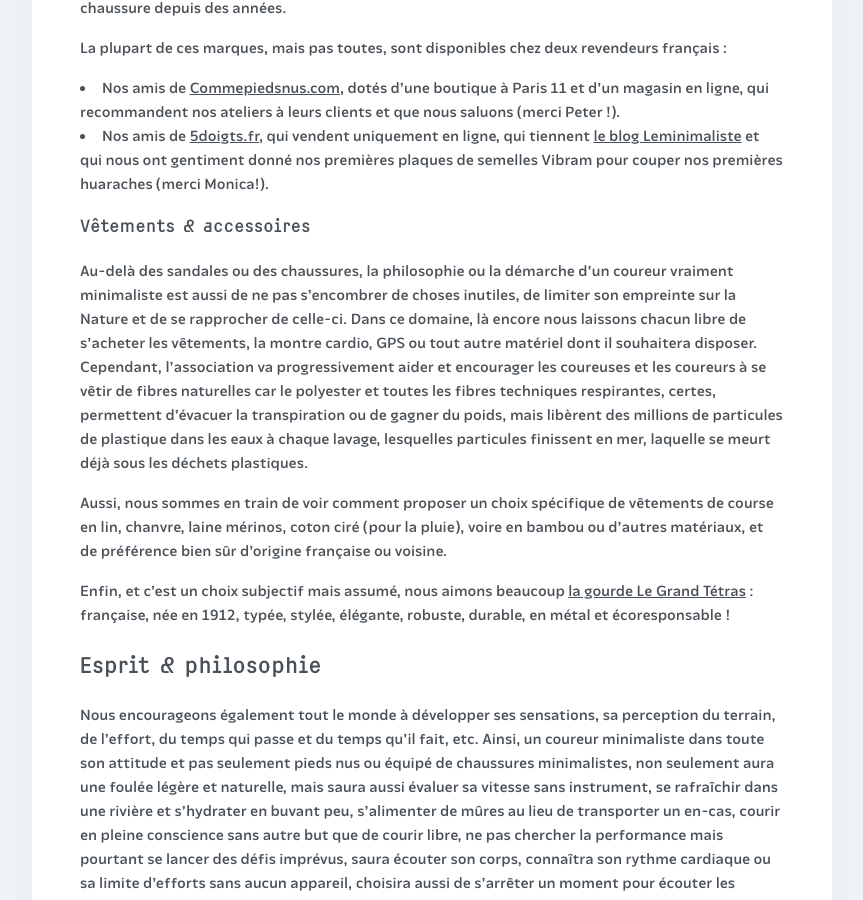
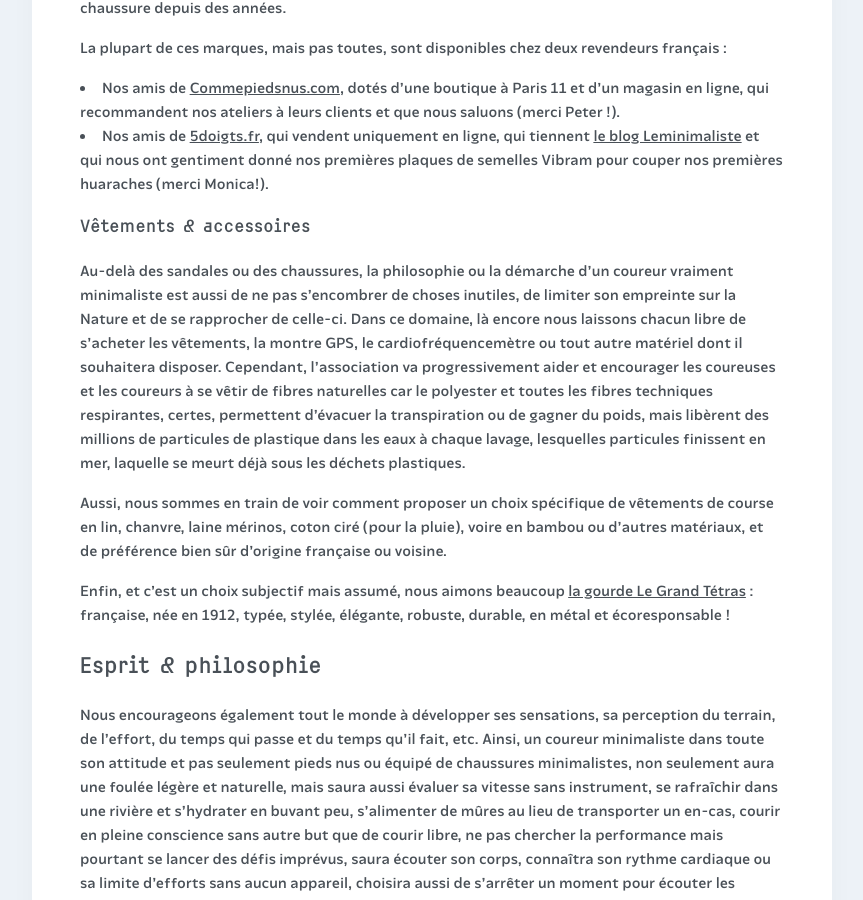
Before and after one commit to courirpaleo/courirpaleo.github.io, a Jekyll site: the page built from _pages/ressources.md, in a window 1280 px wide and 900 px high, scrolled down 8390 px. Shown: the whole window, without its empty margins (208-1071 px from the left). Built offline with Jekyll 4.4.1, drawn with Linux system fonts in a browser that asks for light colours; some web fonts are replaced.

Commit message:
Update ressources.md

```diff
--- a/_pages/ressources.md
+++ b/_pages/ressources.md
@@ -96,7 +96,7 @@
 
 ### Vêtements & accessoires
 Au-delà des sandales ou des chaussures, la philosophie ou la démarche d'un coureur vraiment minimaliste est aussi de ne pas s'encombrer de choses inutiles, de limiter son empreinte sur la Nature et de se rapprocher de celle-ci.
-Dans ce domaine, là encore nous laissons chacun libre de s'acheter les vêtements, la montre cardio, GPS ou tout autre matériel dont il souhaitera disposer. Cependant, l'association va progressivement aider et encourager les coureuses et les coureurs à se vêtir de fibres naturelles car le polyester et toutes les fibres techniques respirantes, certes, permettent d'évacuer la transpiration ou de gagner du poids, mais libèrent des millions de particules de plastique dans les eaux à chaque lavage, lesquelles particules finissent en mer, laquelle se meurt déjà sous les déchets plastiques.
+Dans ce domaine, là encore nous laissons chacun libre de s'acheter les vêtements, la montre GPS, le cardiofréquencemètre ou tout autre matériel dont il souhaitera disposer. Cependant, l'association va progressivement aider et encourager les coureuses et les coureurs à se vêtir de fibres naturelles car le polyester et toutes les fibres techniques respirantes, certes, permettent d'évacuer la transpiration ou de gagner du poids, mais libèrent des millions de particules de plastique dans les eaux à chaque lavage, lesquelles particules finissent en mer, laquelle se meurt déjà sous les déchets plastiques.
 
 Aussi, nous sommes en train de voir comment proposer un choix spécifique de vêtements de course en lin, chanvre, laine mérinos, coton ciré (pour la pluie), voire en bambou ou d'autres matériaux, et de préférence bien sûr d'origine française ou voisine.
 
```
